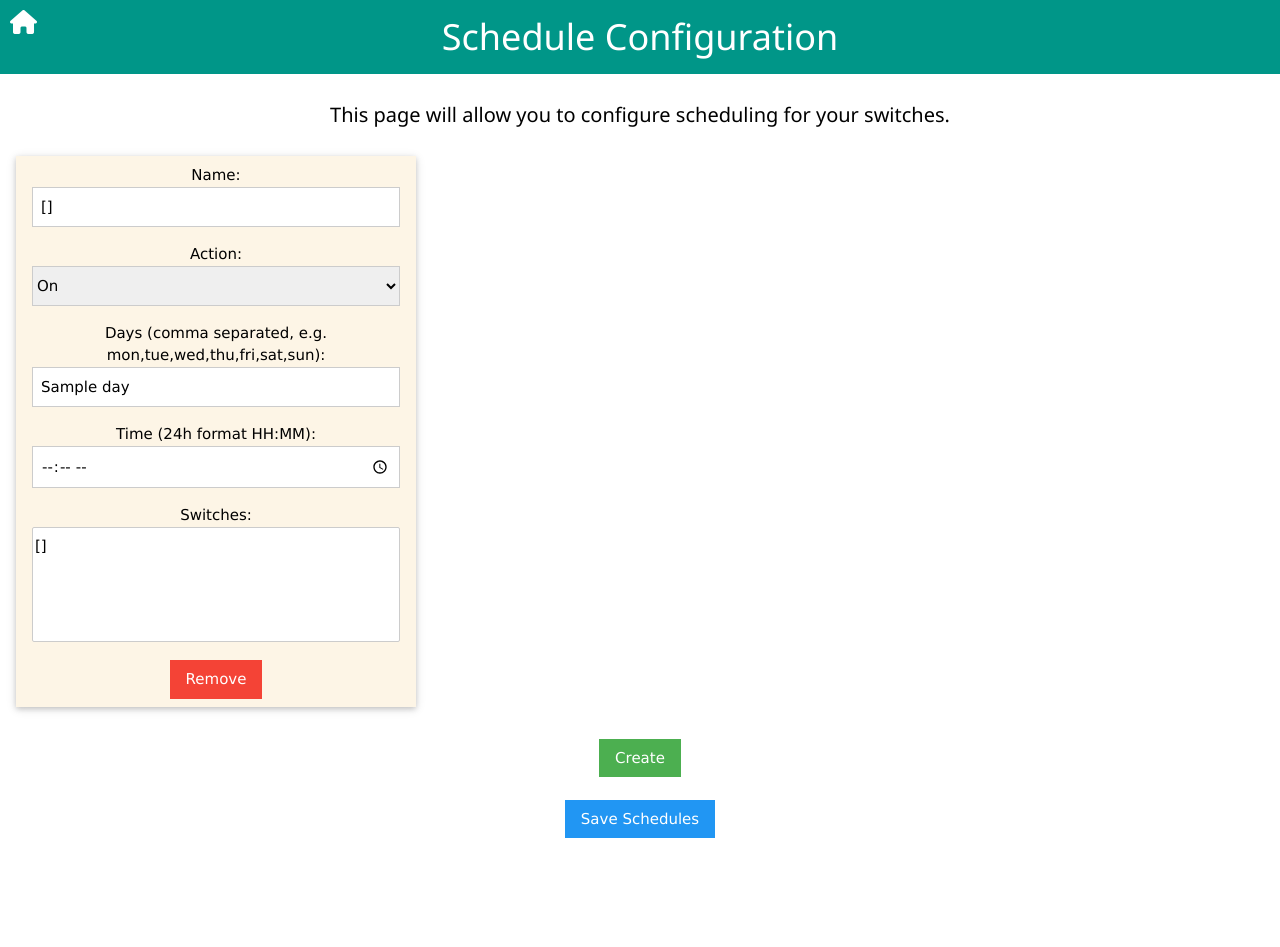
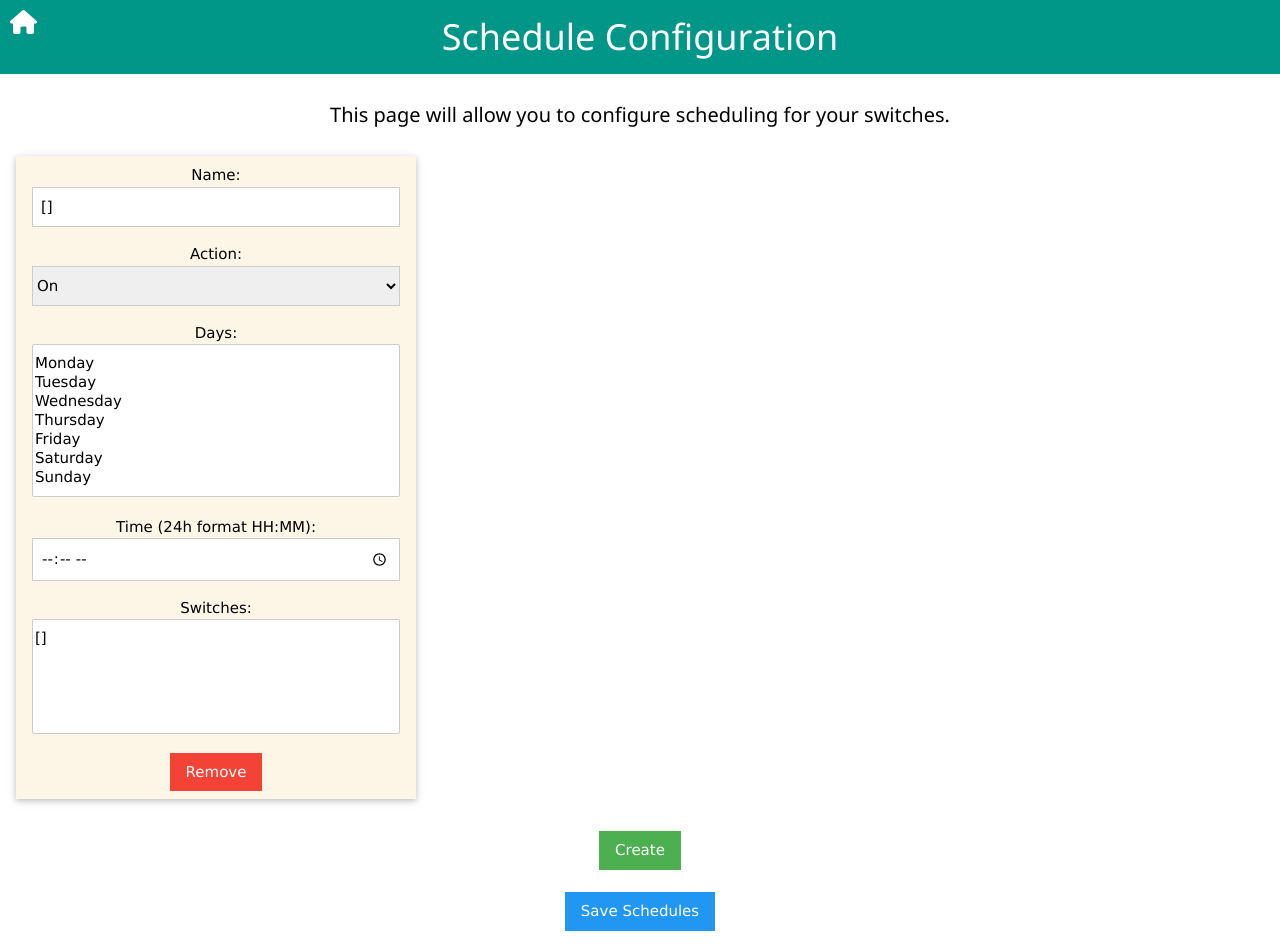
Before and after one commit to Gfiles/tuyaSwitchApi, a Python web app: template templates/schedule.html in a window 1280 px wide. Before the commit the page ends 838 px from the top, so only its background shows below. Run offline with Jinja, Linux system fonts and the light colour scheme; the template is opened without the code that fills it: most values are stand-ins (such as "Sample title", 1, 10 or a date in 2020).

Commit message:
Update html pages

```diff
--- a/templates/schedule.html
+++ b/templates/schedule.html
@@ -38,15 +38,23 @@
                     <option value="on">On</option>
                     <option value="off">Off</option>
                 </select>
-                <label>Days (comma separated, e.g. mon,tue,wed,thu,fri,sat,sun):</label>
-                <input type="text" name="schedule_days" class="w3-input w3-border w3-margin-bottom" placeholder="mon,tue,wed" required />
+                <label>Days:</label>
+                <select name="schedule_days_${counter}" multiple size="7" class="w3-select w3-border w3-margin-bottom">
+                    <option value="mon">Monday</option>
+                    <option value="tue">Tuesday</option>
+                    <option value="wed">Wednesday</option>
+                    <option value="thu">Thursday</option>
+                    <option value="fri">Friday</option>
+                    <option value="sat">Saturday</option>
+                    <option value="sun">Sunday</option>
+                </select>
                 <label>Time (24h format HH:MM):</label>
-                <input type="time" name="schedule_time" class="w3-input w3-border w3-margin-bottom" required />
+                <input type="time" name="schedule_time" class="w3-input w3-border w3-margin-bottom" required pattern="[0-9]{2}:[0-9]{2}" />
                 <label>Switches:</label>
                 <select name="schedule_devices_${counter}" multiple size="5" class="w3-select w3-border w3-margin-bottom" style="height: auto;">
                     {% for device in devices %}
                         <option value="{{ device.id }}">
-                            {{ device.name }} - {{ device.solution }}
+                            {{ device.solution }}
                         </option>
                     {% endfor %}
                 </select>
@@ -82,8 +90,16 @@
                         <option value="on" {% if schedule.action == 'on' %}selected{% endif %}>On</option>
                         <option value="off" {% if schedule.action == 'off' %}selected{% endif %}>Off</option>
                     </select>
-                    <label>Days (comma separated, e.g. mon,tue,wed,thu,fri,sat,sun):</label>
-                    <input type="text" name="schedule_days" value="{{ schedule.days | join(',') }}" class="w3-input w3-border w3-margin-bottom" required />
+                    <label>Days:</label>
+                    <select name="schedule_days_{{ loop.index0 }}" multiple size="7" class="w3-select w3-border w3-margin-bottom">
+                        <option value="mon" {% if 'mon' in schedule.days %}selected{% endif %}>Monday</option>
+                        <option value="tue" {% if 'tue' in schedule.days %}selected{% endif %}>Tuesday</option>
+                        <option value="wed" {% if 'wed' in schedule.days %}selected{% endif %}>Wednesday</option>
+                        <option value="thu" {% if 'thu' in schedule.days %}selected{% endif %}>Thursday</option>
+                        <option value="fri" {% if 'fri' in schedule.days %}selected{% endif %}>Friday</option>
+                        <option value="sat" {% if 'sat' in schedule.days %}selected{% endif %}>Saturday</option>
+                        <option value="sun" {% if 'sun' in schedule.days %}selected{% endif %}>Sunday</option>
+                    </select>
                     <label>Time (24h format HH:MM):</label>
                     <input type="time" name="schedule_time" value="{{ schedule.time }}" class="w3-input w3-border w3-margin-bottom" required pattern="[0-9]{2}:[0-9]{2}" />
                     <label>Switches:</label>
```
Also changed, not shown: app.py (+16 -14 lines).
